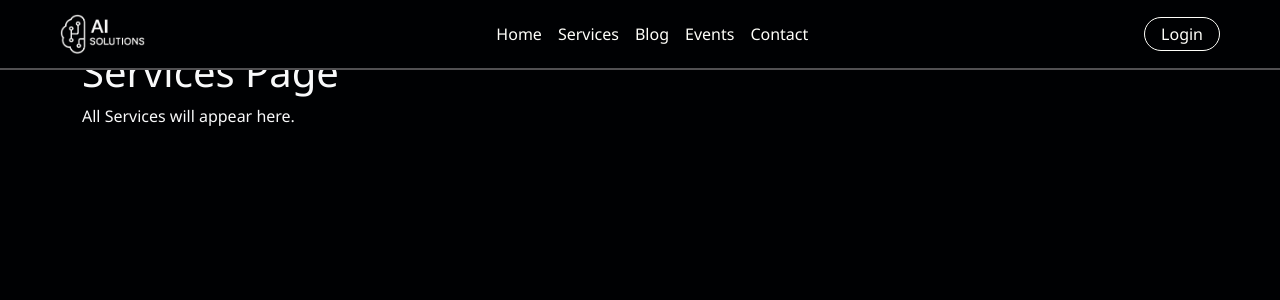
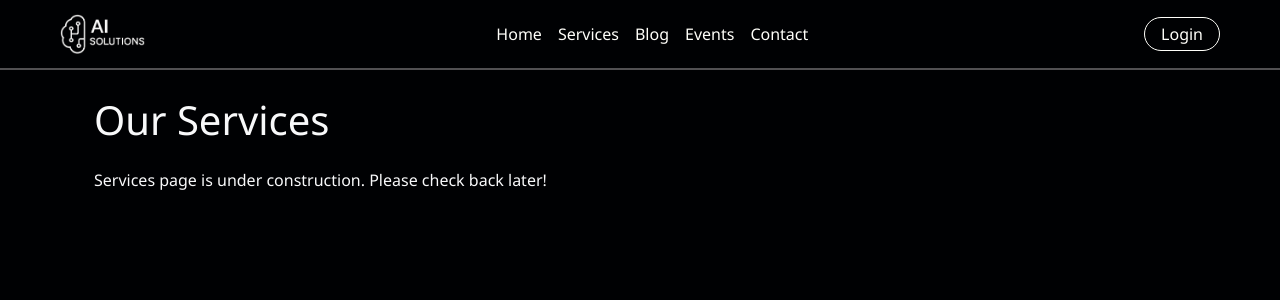
Before and after one commit to anupdev07/AI-Solutions-Portfolio, a React (Vite) app in the folder client/: page /services in a window 1280 px wide. Shown: the top 300 px of the page. Built offline with nearby package versions, Linux system fonts and the light colour scheme.

Commit message:
fixed the alignment with navbar

```diff
--- a/client/src/pages/Events.jsx
+++ b/client/src/pages/Events.jsx
@@ -2,9 +2,11 @@ import React from "react";
 
 function Events() {
   return (
-    <div className="text-light">
-      <h1>Events Page</h1>
-      <p>All events will appear here.</p>
+    <div className="container text-light">
+      <br></br>
+      <br></br>
+      <h1 className="mb-4">Our Events</h1>
+      <p>Events page is under construction. Please check back later!</p>
     </div>
   );
 }
--- a/client/src/pages/Login.jsx
+++ b/client/src/pages/Login.jsx
@@ -32,7 +32,7 @@ function Login() {
 
   return (
 
-    <div className="row justify-content-center">
+    <div className="container d-flex justify-content-center align-items-center min-vh-100">
 
             <div className="col-md-6 col-lg-4">
         <div className="card card-custom p-4">
--- a/client/src/pages/Register.jsx
+++ b/client/src/pages/Register.jsx
@@ -23,7 +23,7 @@ function Register() {
   };
 
   return (
-    <div className="row justify-content-center">
+    <div className="container d-flex justify-content-center align-items-center min-vh-100">
       <div className="col-md-6 col-lg-4">
         <div className="card card-custom p-4">
           <div className="text-center mb-4">
--- a/client/src/pages/Services.jsx
+++ b/client/src/pages/Services.jsx
@@ -2,9 +2,11 @@ import React from "react";
 
 function Services() {
   return (
-    <div className="text-light">
-      <h1>Services Page</h1>
-      <p>All Services will appear here.</p>
+    <div className="container text-light">
+      <br></br>
+      <br></br>
+      <h1 className="mb-4">Our Services</h1>
+      <p>Services page is under construction. Please check back later!</p>
     </div>
   );
 }
```
